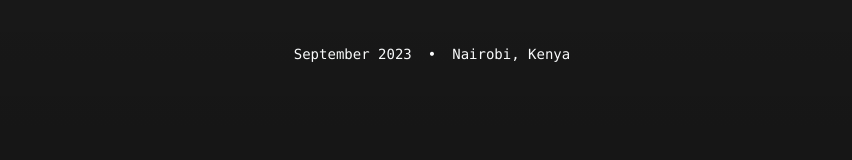
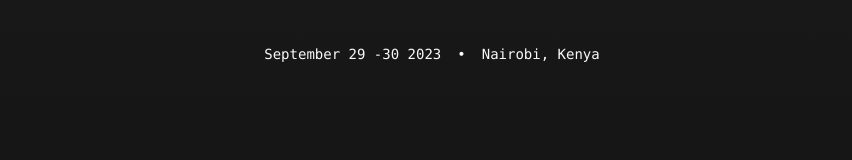
Before and after one commit to rendercon/RenderconKeWeb, a Next.js app: page / in a window 1280 px wide. Shown: the top 160 px of the page, without its empty margins (208-1060 px from the left). Built offline with nearby package versions, Linux system fonts and the light colour scheme.

Commit message:
Update Header.tsx
event dates

```diff
--- a/src/app/components/Header.tsx
+++ b/src/app/components/Header.tsx
@@ -7,7 +7,7 @@ export function Header() {
         <div className="order-first -mx-4 flex flex-auto basis-full overflow-x-auto whitespace-nowrap border-b border-blue-600/10 py-4 font-mono text-sm text-gray-50 sm:-mx-6 lg:order-none lg:mx-0 lg:basis-auto lg:border-0 lg:py-0">
           <div className="mx-auto flex items-center gap-4 px-4">
             <p>
-              <time dateTime="2023-09-30">September 2023</time>
+              <time dateTime="2023-09-30">September 29 -30 2023</time>
             </p>
             <p>•</p>
             <p>Nairobi, Kenya</p>
```
